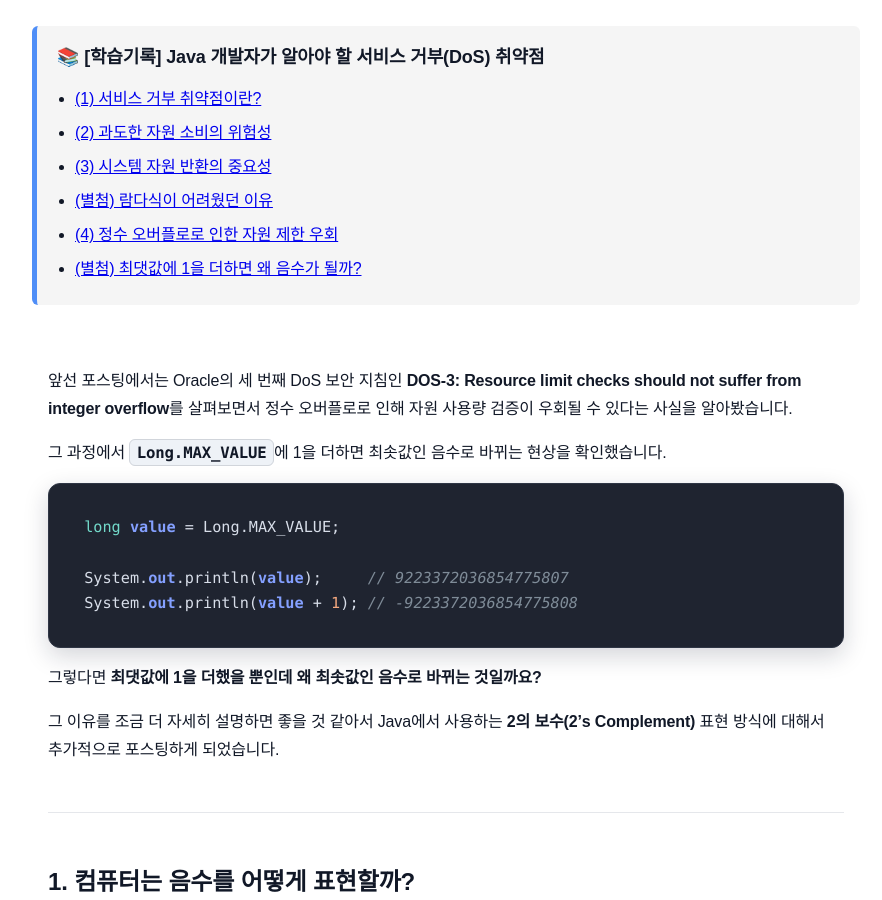
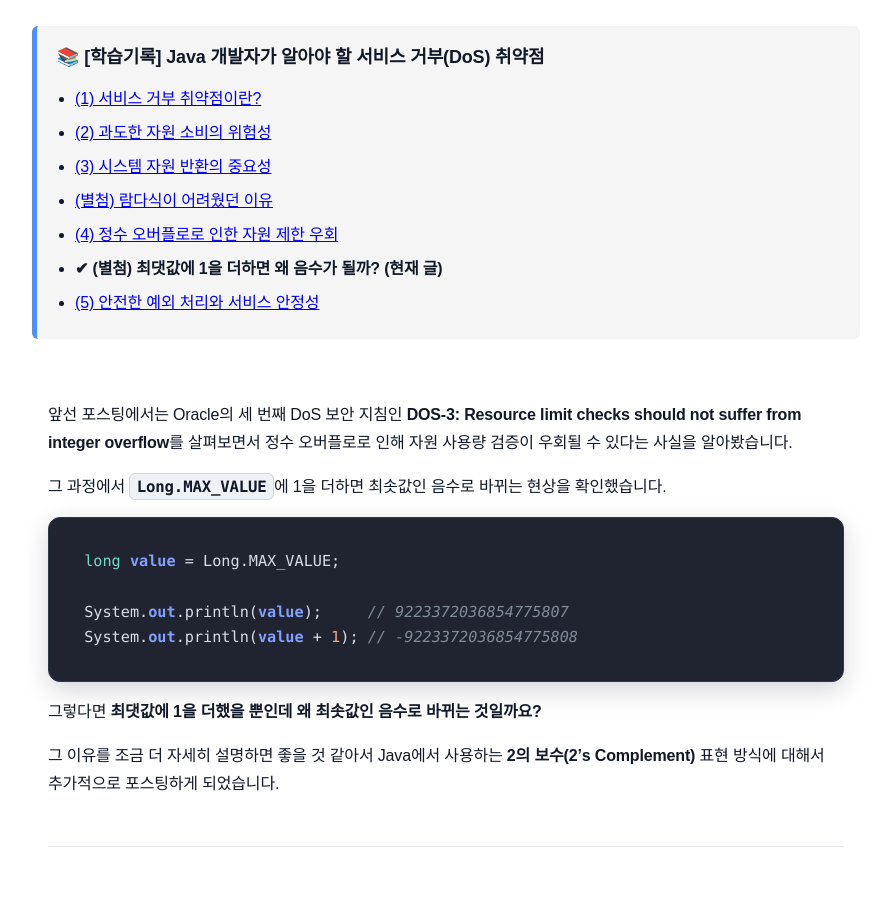
Before and after one commit to sanghoon-lee/sanghoon-lee.github.io, a Jekyll site: the page built from _posts/2026-10-25-signed.md, in a window 1280 px wide and 900 px high, scrolled down 379 px. Shown: the whole window, without its empty margins (194-1076 px from the left). Built offline with Jekyll 4.4.1, drawn with Linux system fonts in a browser that asks for light colours; nearby versions of some CDN libraries; comment, search, counter and statistics services are not loaded; some of the changed text lies outside the part shown.

Commit message:
dos5 별첨 포스팅 추가

```diff
--- a/_data/dos.yml
+++ b/_data/dos.yml
@@ -13,4 +13,6 @@ posts:
   - title: "(4) 정수 오버플로로 인한 자원 제한 우회"
     url: "/2026/10/25/dos4/"
   - title: "(별첨) 최댓값에 1을 더하면 왜 음수가 될까?"
-    url: "2026/10/25/signed/"
+    url: "/2026/10/25/signed/"
+  - title: "(5) 안전한 예외 처리와 서비스 안정성"
+    url: "/2026/10/27/dos5/"
```
